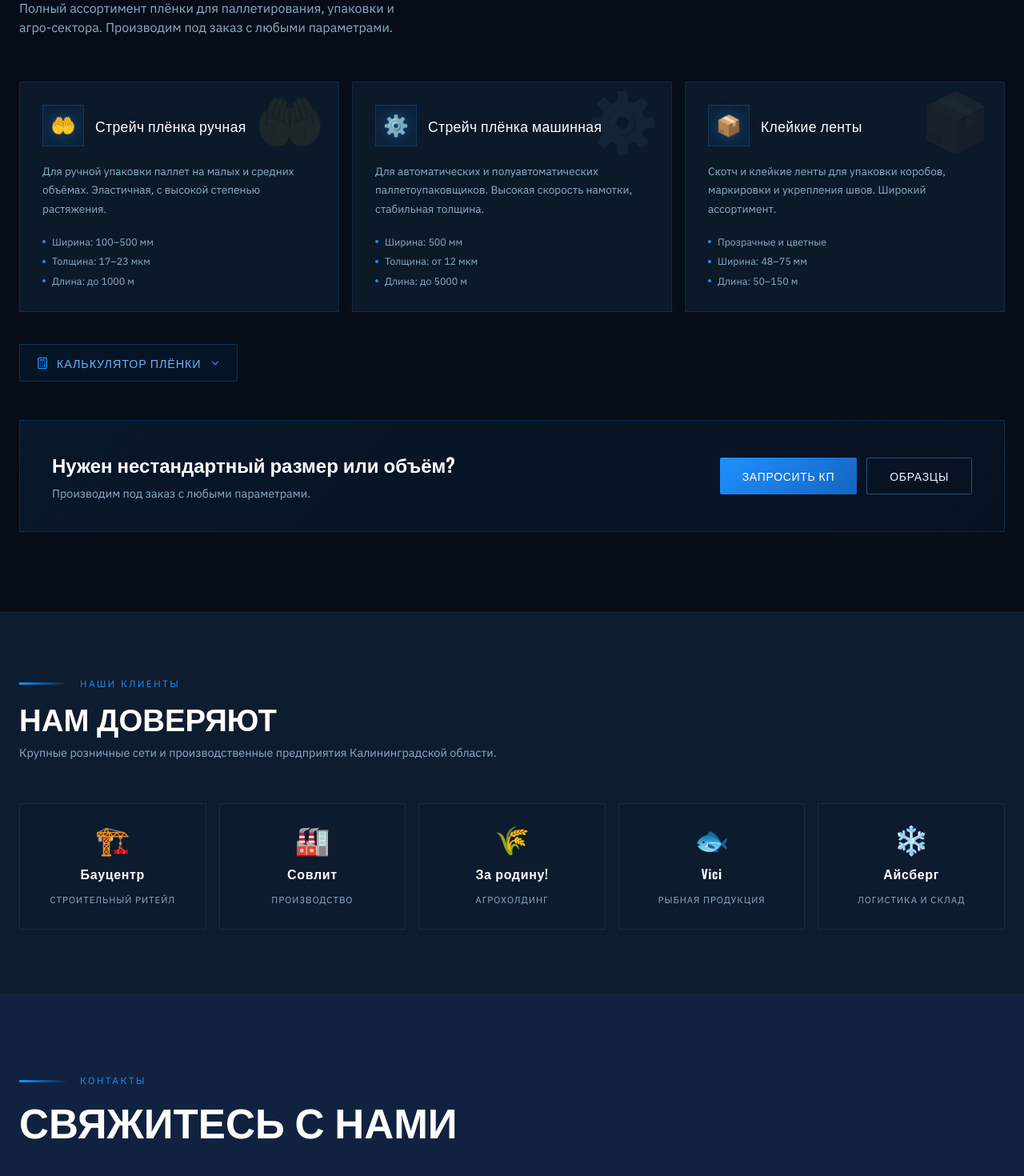
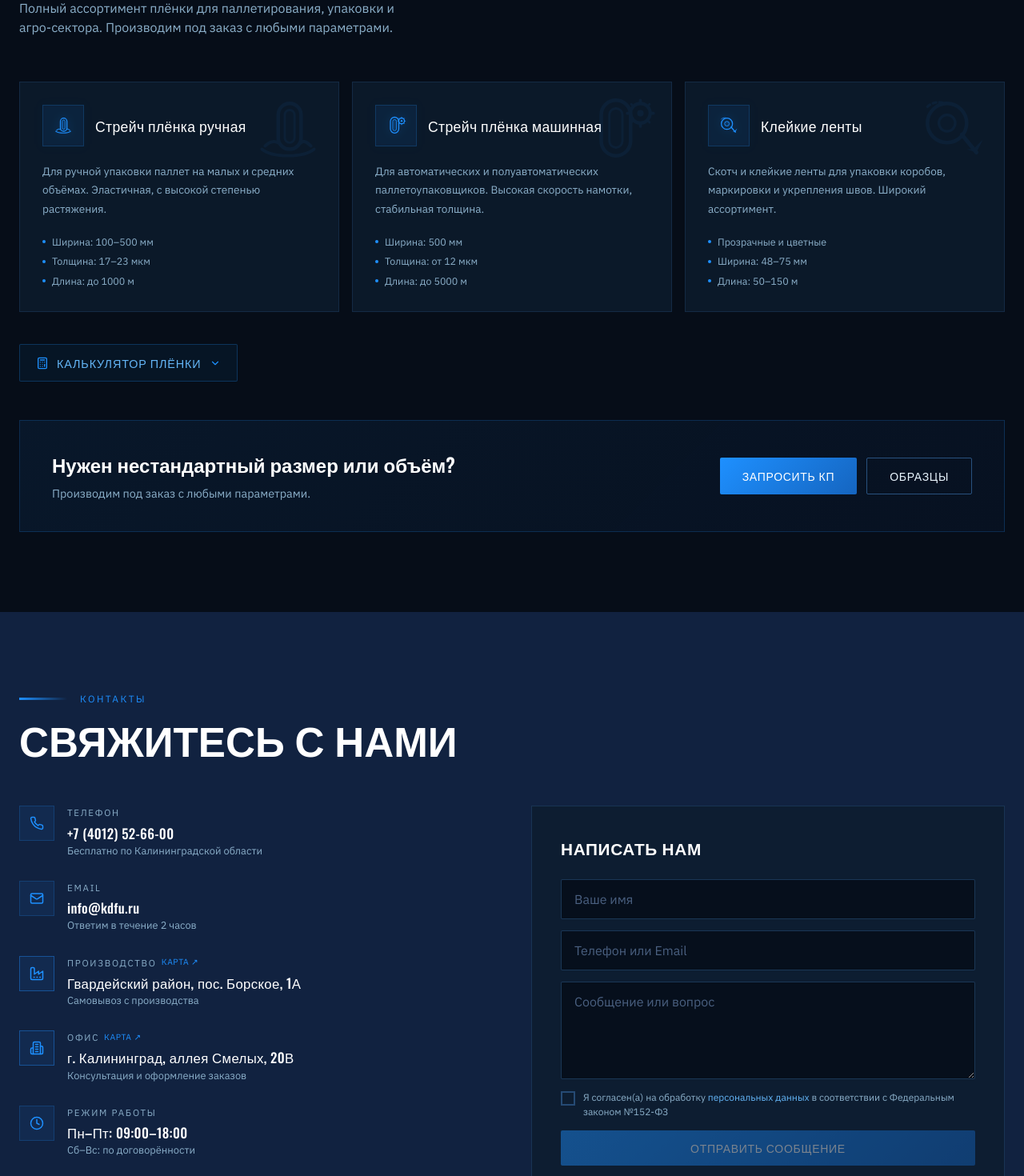
Before and after one commit to pr-poehali-dev/stretch-foam-website, a React (Vite) app: page / in a window 1280 px wide. Shown: the part 2040-3510 px from the top of the page at 80% size. Built offline with nearby package versions, Linux system fonts and the light colour scheme.

Commit message:
fix: remove clients block, update icons, add GDPR consent, configure email

```diff
--- a/src/pages/Index.tsx
+++ b/src/pages/Index.tsx
@@ -240,16 +240,18 @@ function CallbackWidget() {
   const [name, setName] = useState("");
   const [phone, setPhone] = useState("");
   const [done, setDone] = useState(false);
+  const [widgetConsent, setWidgetConsent] = useState(false);
 
   const submit = async (e: React.FormEvent) => {
     e.preventDefault();
+    if (!widgetConsent) return;
     await fetch("https://functions.poehali.dev/c16dfd96-103d-40df-92cf-0b9bc1bac38c", {
       method: "POST",
       headers: { "Content-Type": "application/json" },
       body: JSON.stringify({ type: "callback", name, phone }),
     }).catch(() => null);
     setDone(true);
-    setTimeout(() => { setOpen(false); setDone(false); setName(""); setPhone(""); }, 3000);
+    setTimeout(() => { setOpen(false); setDone(false); setName(""); setPhone(""); setWidgetConsent(false); }, 3000);
   };
 
   return (
@@ -300,7 +302,13 @@ function CallbackWidget() {
                   type="tel"
                   style={{ padding: "10px 14px", width: "100%", borderRadius: 2, fontSize: "0.875rem" }}
                 />
-                <button type="submit" className="btn-primary py-2.5 text-sm" style={{ borderRadius: 2 }}>
+                <ConsentCheckbox checked={widgetConsent} onChange={setWidgetConsent} />
+                <button
+                  type="submit"
+                  className="btn-primary py-2.5 text-sm"
+                  style={{ borderRadius: 2, opacity: widgetConsent ? 1 : 0.45, cursor: widgetConsent ? "pointer" : "not-allowed" }}
+                  disabled={!widgetConsent}
+                >
                   Перезвоните мне
                 </button>
               </form>
@@ -354,24 +362,55 @@ function CallbackWidget() {
 
 const HERO_IMAGE = "https://cdn.poehali.dev/projects/8fbdf227-6035-4a92-b027-59557fc75d15/files/0c6dc6d4-36aa-4a19-8832-e2adee5b7944.jpg";
 
+// SVG иконки продуктов — можно редактировать вручную
+const ProductIconManual = () => (
+  // Ручная стрейч плёнка — рулон в руках
+  <svg viewBox="0 0 48 48" fill="none" xmlns="http://www.w3.org/2000/svg" width="28" height="28">
+    <rect x="18" y="8" width="14" height="28" rx="7" stroke="#1e90ff" strokeWidth="2.2"/>
+    <rect x="22" y="12" width="6" height="20" rx="3" fill="rgba(30,144,255,0.15)" stroke="#1e90ff" strokeWidth="1.4"/>
+    <path d="M10 34 Q14 30 18 32" stroke="#1e90ff" strokeWidth="2" strokeLinecap="round"/>
+    <path d="M38 34 Q34 30 32 32" stroke="#1e90ff" strokeWidth="2" strokeLinecap="round"/>
+    <path d="M8 36 Q13 40 24 40 Q35 40 40 36" stroke="#1e90ff" strokeWidth="1.8" strokeLinecap="round" fill="none"/>
+  </svg>
+);
+
+const ProductIconMachine = () => (
+  // Машинная плёнка — большой рулон с шестернёй
+  <svg viewBox="0 0 48 48" fill="none" xmlns="http://www.w3.org/2000/svg" width="28" height="28">
+    <rect x="12" y="6" width="18" height="34" rx="9" stroke="#1e90ff" strokeWidth="2.2"/>
+    <rect x="17" y="11" width="8" height="24" rx="4" fill="rgba(30,144,255,0.15)" stroke="#1e90ff" strokeWidth="1.4"/>
+    <circle cx="36" cy="14" r="6" stroke="#1e90ff" strokeWidth="2"/>
+    <circle cx="36" cy="14" r="2" fill="#1e90ff"/>
+    <path d="M36 8 V6 M36 22 V20 M30 14 H28 M44 14 H42" stroke="#1e90ff" strokeWidth="1.8" strokeLinecap="round"/>
+    <path d="M31.8 9.8 L30.4 8.4 M41.6 19.6 L40.2 18.2 M40.2 9.8 L41.6 8.4 M30.4 19.6 L31.8 18.2" stroke="#1e90ff" strokeWidth="1.4" strokeLinecap="round"/>
+  </svg>
+);
+
+const ProductIconTape = () => (
+  // Клейкая лента — диспенсер с лентой
+  <svg viewBox="0 0 48 48" fill="none" xmlns="http://www.w3.org/2000/svg" width="28" height="28">
+    <circle cx="20" cy="20" r="12" stroke="#1e90ff" strokeWidth="2.2"/>
+    <circle cx="20" cy="20" r="5" fill="rgba(30,144,255,0.15)" stroke="#1e90ff" strokeWidth="1.6"/>
+    <path d="M29 27 L38 38" stroke="#1e90ff" strokeWidth="2.4" strokeLinecap="round"/>
+    <path d="M36 36 L42 30 L38 38 L32 36 Z" fill="#1e90ff"/>
+    <path d="M8 10 Q12 6 20 8" stroke="#1e90ff" strokeWidth="1.6" strokeLinecap="round" strokeDasharray="2 2"/>
+  </svg>
+);
+
+const PRODUCT_ICONS = [ProductIconManual, ProductIconMachine, ProductIconTape];
+
 const PRODUCTS = [
   {
-    icon: "HandHelping",
-    emoji: "🤲",
     name: "Стрейч плёнка ручная",
     desc: "Для ручной упаковки паллет на малых и средних объёмах. Эластичная, с высокой степенью растяжения.",
     params: ["Ширина: 100–500 мм", "Толщина: 17–23 мкм", "Длина: до 1000 м"],
   },
   {
-    icon: "Settings2",
-    emoji: "⚙️",
     name: "Стрейч плёнка машинная",
     desc: "Для автоматических и полуавтоматических паллетоупаковщиков. Высокая скорость намотки, стабильная толщина.",
     params: ["Ширина: 500 мм", "Толщина: от 12 мкм", "Длина: до 5000 м"],
   },
   {
-    icon: "Tape",
-    emoji: "📦",
     name: "Клейкие ленты",
     desc: "Скотч и клейкие ленты для упаковки коробов, маркировки и укрепления швов. Широкий ассортимент.",
     params: ["Прозрачные и цветные", "Ширина: 48–75 мм", "Длина: 50–150 м"],
@@ -434,11 +473,46 @@ function AnimatedSection({ children, className = "" }: { children: React.ReactNo
   );
 }
 
+function ConsentCheckbox({ checked, onChange }: { checked: boolean; onChange: (v: boolean) => void }) {
+  return (
+    <label style={{ display: "flex", alignItems: "flex-start", gap: 10, cursor: "pointer" }}>
+      <div
+        onClick={() => onChange(!checked)}
+        style={{
+          width: 18,
+          height: 18,
+          border: `2px solid ${checked ? "#1e90ff" : "rgba(74,144,217,0.4)"}`,
+          background: checked ? "#1e90ff" : "transparent",
+          display: "flex",
+          alignItems: "center",
+          justifyContent: "center",
+          flexShrink: 0,
+          marginTop: 1,
+          transition: "all 0.2s",
+          cursor: "pointer",
+        }}
+      >
+        {checked && (
+          <svg width="11" height="9" viewBox="0 0 11 9" fill="none">
+            <path d="M1 4L4 7.5L10 1" stroke="#fff" strokeWidth="2" strokeLinecap="round" strokeLinejoin="round"/>
+          </svg>
+        )}
+      </div>
+      <span style={{ fontFamily: "IBM Plex Sans, sans-serif", fontSize: "0.75rem", color: "var(--text-muted)", lineHeight: 1.5 }}>
+        Я согласен(а) на обработку{" "}
+        <span style={{ color: "#64b5f6", cursor: "default" }}>персональных данных</span>{" "}
+        в соответствии с Федеральным законом №152-ФЗ
+      </span>
+    </label>
+  );
+}
+
 const Index = () => {
   const [menuOpen, setMenuOpen] = useState(false);
   const [modalOpen, setModalOpen] = useState(false);
   const [formType, setFormType] = useState<"sample" | "offer">("offer");
   const [formData, setFormData] = useState({ name: "", company: "", phone: "", email: "", comment: "" });
+  const [consent, setConsent] = useState(false);
   const [submitted, setSubmitted] = useState(false);
   const [activeSection, setActiveSection] = useState("home");
 
@@ -466,6 +540,7 @@ const Index = () => {
     setFormType(type);
     setModalOpen(true);
     setSubmitted(false);
+    setConsent(false);
     setFormData({ name: "", company: "", phone: "", email: "", comment: "" });
   };
 
@@ -939,21 +1014,23 @@ const Index = () => {
           </AnimatedSection>
 
           <div className="grid md:grid-cols-2 lg:grid-cols-3 gap-4">
-            {PRODUCTS.map((p) => (
+            {PRODUCTS.map((p, idx) => {
+              const ProductSvgIcon = PRODUCT_ICONS[idx];
+              return (
               <AnimatedSection key={p.name}>
                 <div className="product-card" style={{ padding: "28px", height: "100%", position: "relative", overflow: "hidden" }}>
-                  {/* Декоративная большая emoji-иконка */}
+                  {/* Декоративная SVG-иконка в фоне */}
                   <div style={{
                     position: "absolute",
-                    top: 12,
-                    right: 16,
-                    fontSize: "4.5rem",
-                    opacity: 0.07,
-                    lineHeight: 1,
+                    top: 10,
+                    right: 14,
+                    opacity: 0.06,
+                    pointerEvents: "none",
                     userSelect: "none",
-                    pointerEvents: "none",
+                    transform: "scale(3.5)",
+                    transformOrigin: "top right",
                   }}>
-                    {p.emoji}
+                    <ProductSvgIcon />
                   </div>
                   <div style={{ display: "flex", alignItems: "center", gap: 14, marginBottom: 20 }}>
                     <div
@@ -966,11 +1043,11 @@ const Index = () => {
                         alignItems: "center",
                         justifyContent: "center",
                         flexShrink: 0,
-                        fontSize: "1.6rem",
                         position: "relative",
+                        filter: "drop-shadow(0 0 6px rgba(30,144,255,0.25))",
                       }}
                     >
-                      <span style={{ filter: "drop-shadow(0 0 8px rgba(30,144,255,0.4))" }}>{p.emoji}</span>
+                      <ProductSvgIcon />
                     </div>
                     <div
                       style={{
@@ -1016,7 +1093,8 @@ const Index = () => {
                   </div>
                 </div>
               </AnimatedSection>
-            ))}
+              );
+            })}
           </div>
 
           <FilmCalculator />
@@ -1061,73 +1139,6 @@ const Index = () => {
               </div>
             </div>
           </AnimatedSection>
-        </div>
-      </section>
-
-      {/* CLIENTS */}
-      <section style={{ background: "var(--bg-dark-2)", padding: "80px 0", borderTop: "1px solid rgba(74,144,217,0.08)" }}>
-        <div className="max-w-7xl mx-auto px-6">
-          <AnimatedSection>
-            <div className="flex items-center gap-4 mb-3">
-              <div className="section-divider" />
-              <span style={{ fontFamily: "IBM Plex Sans, sans-serif", fontSize: "0.75rem", letterSpacing: "0.2em", color: "var(--accent-blue)", textTransform: "uppercase" }}>
-                Наши клиенты
-              </span>
-            </div>
-            <h2 style={{ fontFamily: "Oswald, sans-serif", fontWeight: 600, fontSize: "clamp(1.8rem, 3vw, 2.6rem)", color: "#fff", marginBottom: 12, lineHeight: 1.1 }}>
-              НАМ ДОВЕРЯЮТ
-            </h2>
-            <p style={{ fontFamily: "IBM Plex Sans, sans-serif", fontSize: "0.9rem", color: "var(--text-muted)", marginBottom: 52 }}>
-              Крупные розничные сети и производственные предприятия Калининградской области.
-            </p>
-          </AnimatedSection>
-
-          <div className="grid grid-cols-2 md:grid-cols-3 lg:grid-cols-5 gap-4">
-            {[
-              { name: "Бауцентр", icon: "🏗️", desc: "Строительный ритейл" },
-              { name: "Совлит", icon: "🏭", desc: "Производство" },
-              { name: "За родину!", icon: "🌾", desc: "Агрохолдинг" },
-              { name: "Vici", icon: "🐟", desc: "Рыбная продукция" },
-              { name: "Айсберг", icon: "❄️", desc: "Логистика и склад" },
-            ].map((client) => (
-              <AnimatedSection key={client.name}>
-                <div
-                  style={{
-                    background: "rgba(13,28,46,0.7)",
-                    border: "1px solid rgba(74,144,217,0.15)",
-                    padding: "28px 20px",
-                    textAlign: "center",
-                    transition: "all 0.3s",
-                    cursor: "default",
-                    height: "100%",
-                    display: "flex",
-                    flexDirection: "column",
-                    alignItems: "center",
-                    justifyContent: "center",
-                    gap: 12,
-                  }}
-                  onMouseEnter={(e) => {
-                    e.currentTarget.style.borderColor = "rgba(30,144,255,0.4)";
-                    e.currentTarget.style.background = "rgba(30,144,255,0.05)";
-                    e.currentTarget.style.transform = "translateY(-3px)";
-                  }}
-                  onMouseLeave={(e) => {
-                    e.currentTarget.style.borderColor = "rgba(74,144,217,0.15)";
-                    e.currentTarget.style.background = "rgba(13,28,46,0.7)";
-                    e.currentTarget.style.transform = "none";
-                  }}
-                >
-                  <div style={{ fontSize: "2.2rem", lineHeight: 1 }}>{client.icon}</div>
-                  <div style={{ fontFamily: "Oswald, sans-serif", fontWeight: 600, fontSize: "1rem", color: "#fff", letterSpacing: "0.04em" }}>
-                    {client.name}
-                  </div>
-                  <div style={{ fontFamily: "IBM Plex Sans, sans-serif", fontSize: "0.72rem", color: "var(--text-muted)", letterSpacing: "0.08em", textTransform: "uppercase" }}>
-                    {client.desc}
-                  </div>
-                </div>
-              </AnimatedSection>
-            ))}
-          </div>
         </div>
       </section>
 
@@ -1281,6 +1292,7 @@ const Index = () => {
                     rows={4}
                     style={{ padding: "12px 16px", width: "100%", borderRadius: 2, resize: "vertical" }}
                   />
+                  <ConsentCheckbox checked={consent} onChange={setConsent} />
                   {submitted ? (
                     <div
                       style={{
@@ -1296,7 +1308,12 @@ const Index = () => {
                       Сообщение отправлено. Свяжемся с вами в ближайшее время.
                     </div>
                   ) : (
-                    <button type="submit" className="btn-primary py-3 text-sm" style={{ borderRadius: 2 }}>
+                    <button
+                      type="submit"
+                      className="btn-primary py-3 text-sm"
+                      style={{ borderRadius: 2, opacity: consent ? 1 : 0.45, cursor: consent ? "pointer" : "not-allowed" }}
+                      disabled={!consent}
+                    >
                       Отправить сообщение
                     </button>
                   )}
@@ -1469,12 +1486,15 @@ const Index = () => {
                   rows={4}
                   style={{ padding: "13px 16px", width: "100%", borderRadius: 2, resize: "vertical" }}
                 />
-                <button type="submit" className="btn-primary py-4 text-sm" style={{ borderRadius: 2, marginTop: 4 }}>
+                <ConsentCheckbox checked={consent} onChange={setConsent} />
+                <button
+                  type="submit"
+                  className="btn-primary py-4 text-sm"
+                  style={{ borderRadius: 2, marginTop: 4, opacity: consent ? 1 : 0.45, cursor: consent ? "pointer" : "not-allowed" }}
+                  disabled={!consent}
+                >
                   {formType === "offer" ? "Получить коммерческое предложение" : "Заказать образцы"}
                 </button>
-                <p style={{ fontFamily: "IBM Plex Sans, sans-serif", fontSize: "0.72rem", color: "var(--text-muted)", textAlign: "center" }}>
-                  Нажимая кнопку, вы соглашаетесь с политикой обработки персональных данных
-                </p>
               </form>
             )}
           </div>
```
